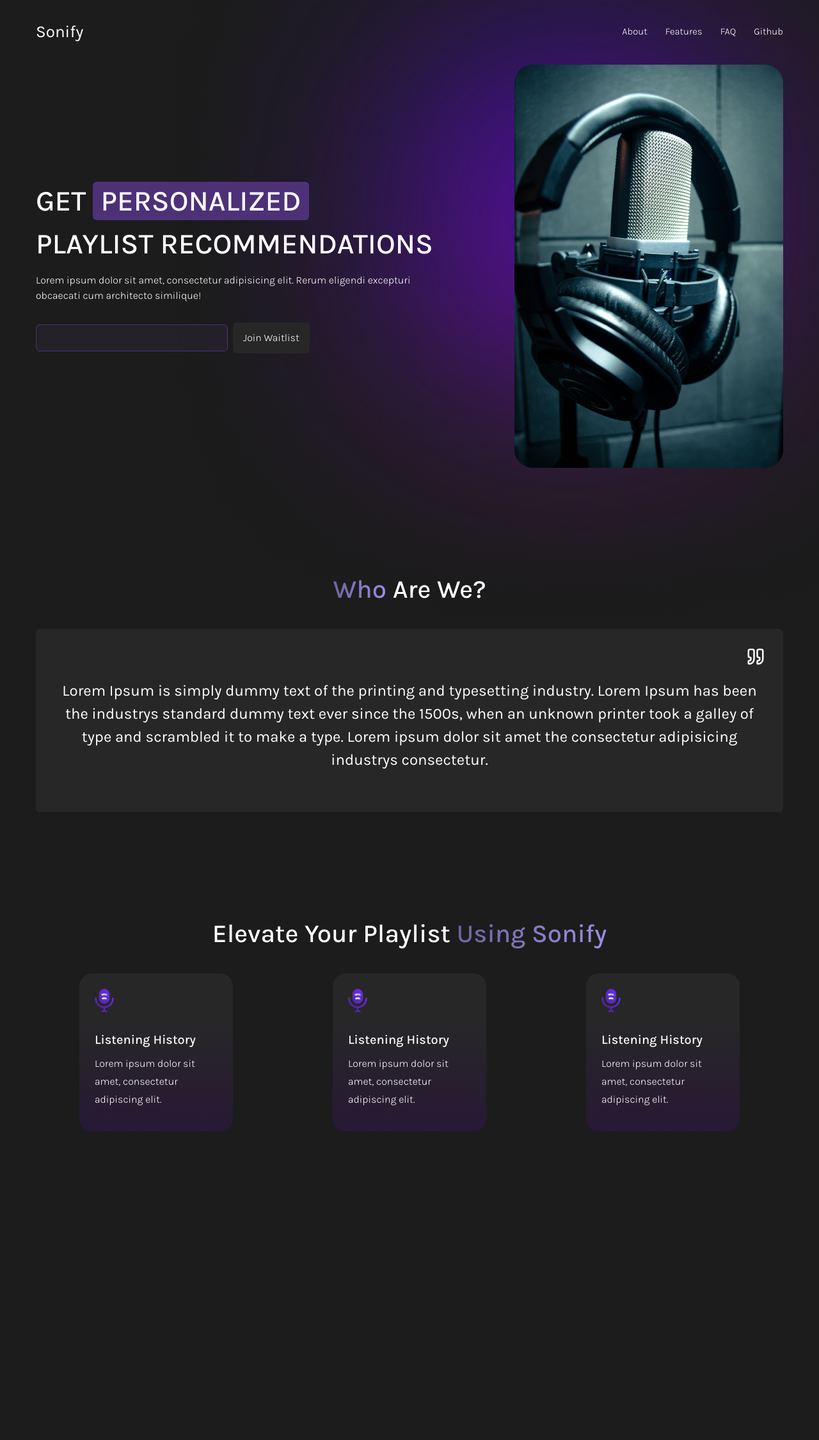
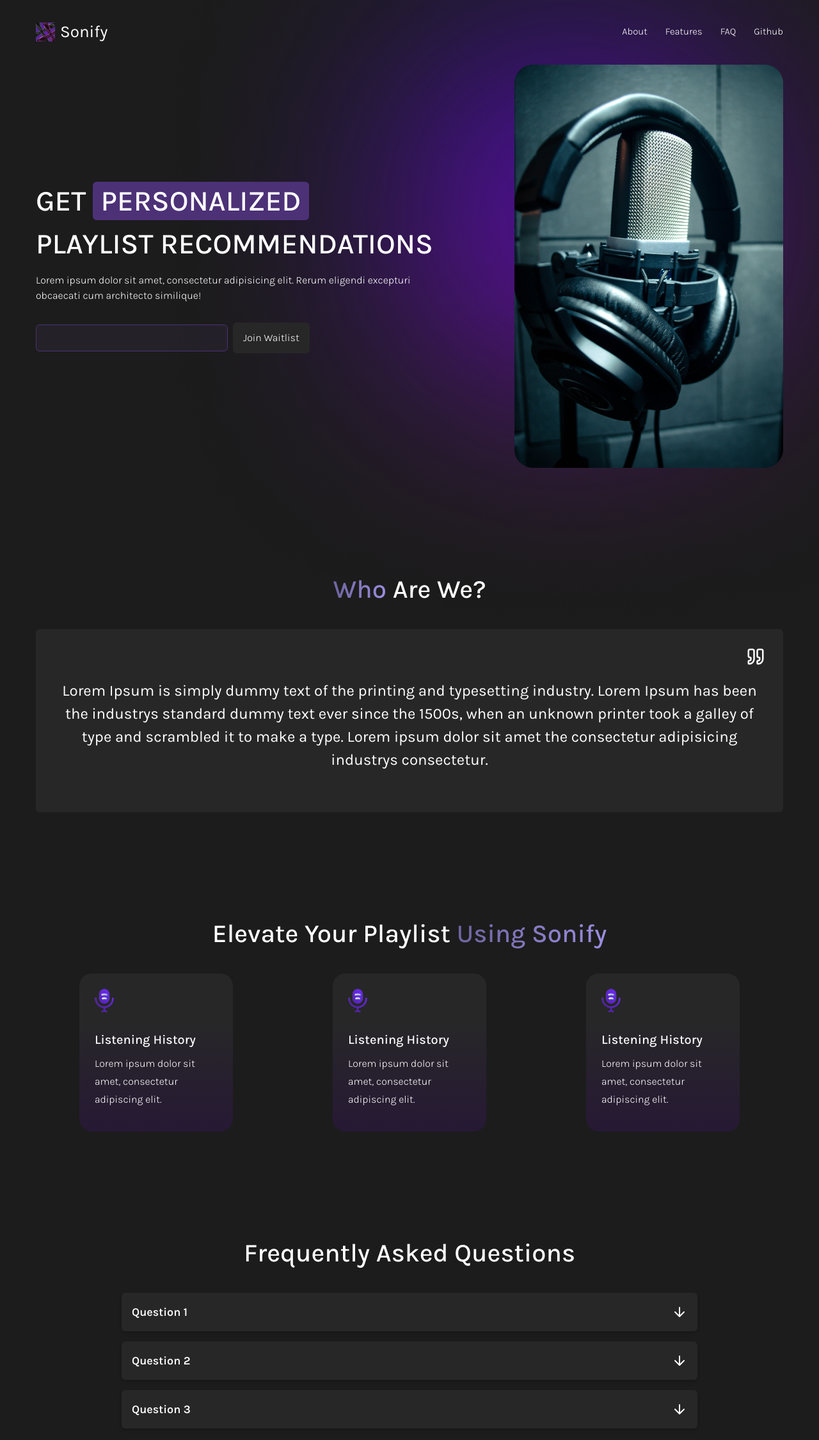
Before and after one commit to vivianzhou1288/sonify, a Next.js app: page / in a window 1280 px wide. Shown: the top 2250 px of the page at 64% size. Before the commit the page ends 1928 px from the top, so only its background shows below. Built offline with nearby package versions, Linux system fonts and the light colour scheme.

Commit message:
Fix logo

```diff
--- a/app/page.js
+++ b/app/page.js
@@ -4,6 +4,7 @@ import Blur1 from "@/public/blur-1.png";
 import Hero from "@/components/Hero";
 import About from "@/components/About";
 import Features from "@/components/Features";
+import Faq from "@/components/Faq";
 
 export default function Home() {
   return (
@@ -14,6 +15,7 @@ export default function Home() {
         <Hero />
         <About />
         <Features />
+        <Faq />
       </div>
     </div>
   );
--- a/components/Header.jsx
+++ b/components/Header.jsx
@@ -1,9 +1,14 @@
 import React from "react";
+import Image from "next/image";
+import logo from "@/public/logo.png";
 
 const Header = () => {
   return (
     <div className="flex items-center justify-between pt-[30px] mb-14 sm:mb-8">
-      <h2 className="text-[20px] sm:text-[26px]">Sonify</h2>
+      <div className="flex gap-2 items-center">
+        <Image src={logo} alt="" width={30} height={30} />
+        <h2 className="text-[20px] sm:text-[26px]">Sonify</h2>
+      </div>
       <div className="flex gap-7">
         <a className="text-[15px] font-light" href="#">
           About
```
Also changed, not shown: public/logo.png (added).
